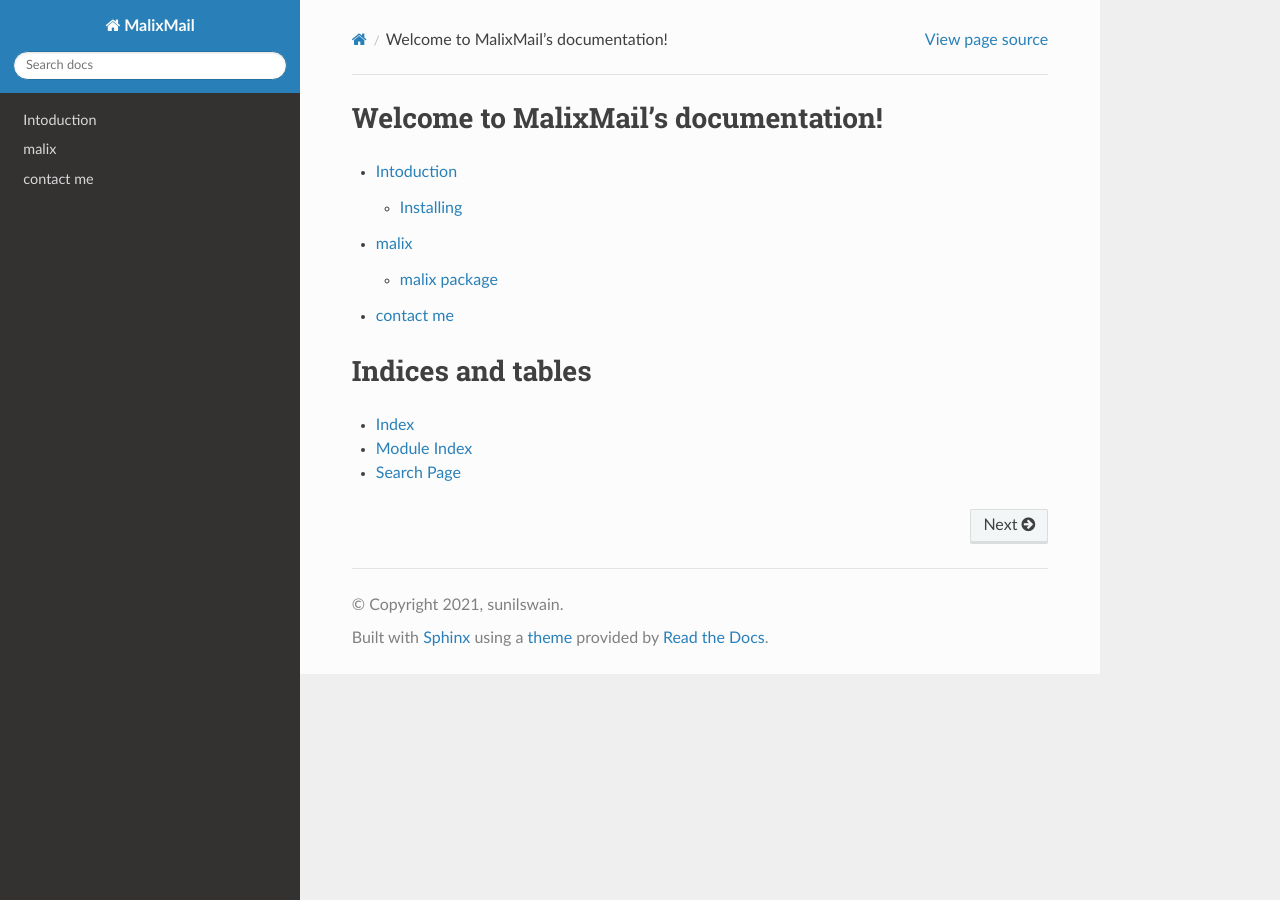
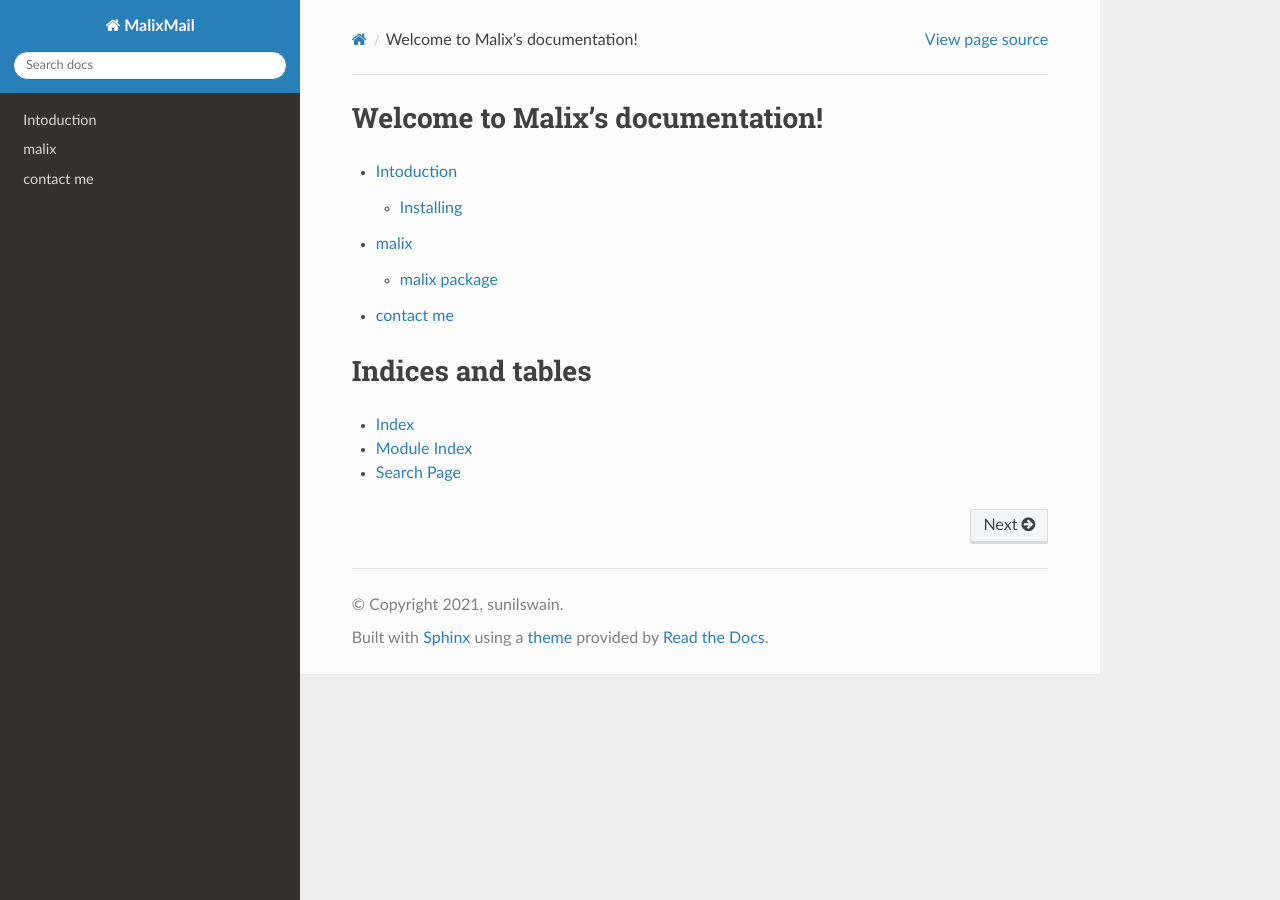
Before and after one commit to sunilswain/Malix, a Sphinx documentation site: the page built from docs/source/index.rst, in a window 1280 px wide. Built offline with Sphinx 7.4.7 and the Read the Docs theme 2.0.0, drawn with Linux system fonts in a browser that asks for light colours.

Commit message:
Update index.rst

```diff
--- a/docs/source/index.rst
+++ b/docs/source/index.rst
@@ -1,9 +1,9 @@
-.. MalixMail documentation master file, created by
-   sphinx-quickstart on Sat Aug 21 01:54:13 2021.
+.. Malix documentation master file, created by
+   sphinx-quickstart on Sat march 19 09:54:13 2022.
    You can adapt this file completely to your liking, but it should at least
    contain the root `toctree` directive.
 
-Welcome to MalixMail's documentation!
+Welcome to Malix's documentation!
 =====================================
 
 .. toctree::
```
